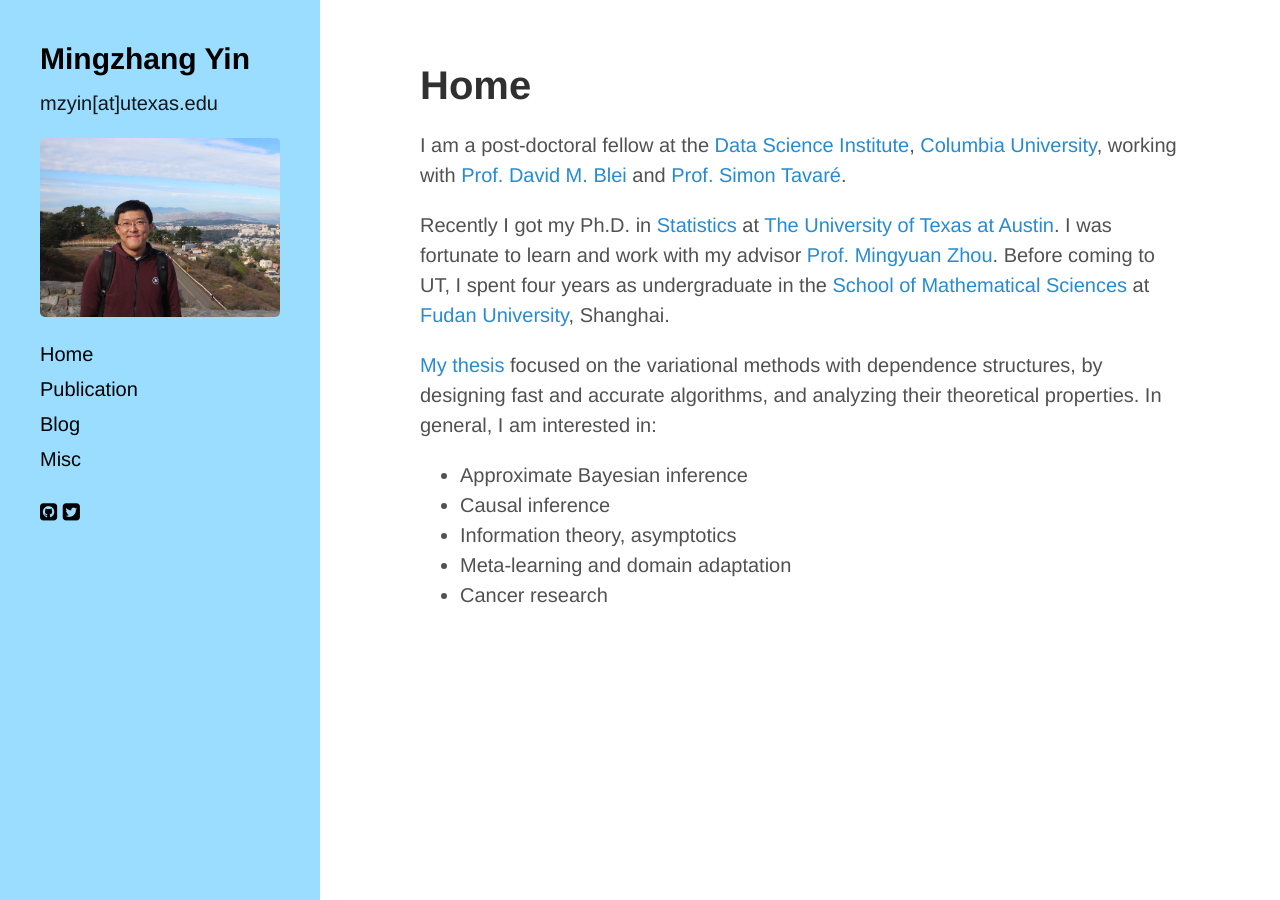
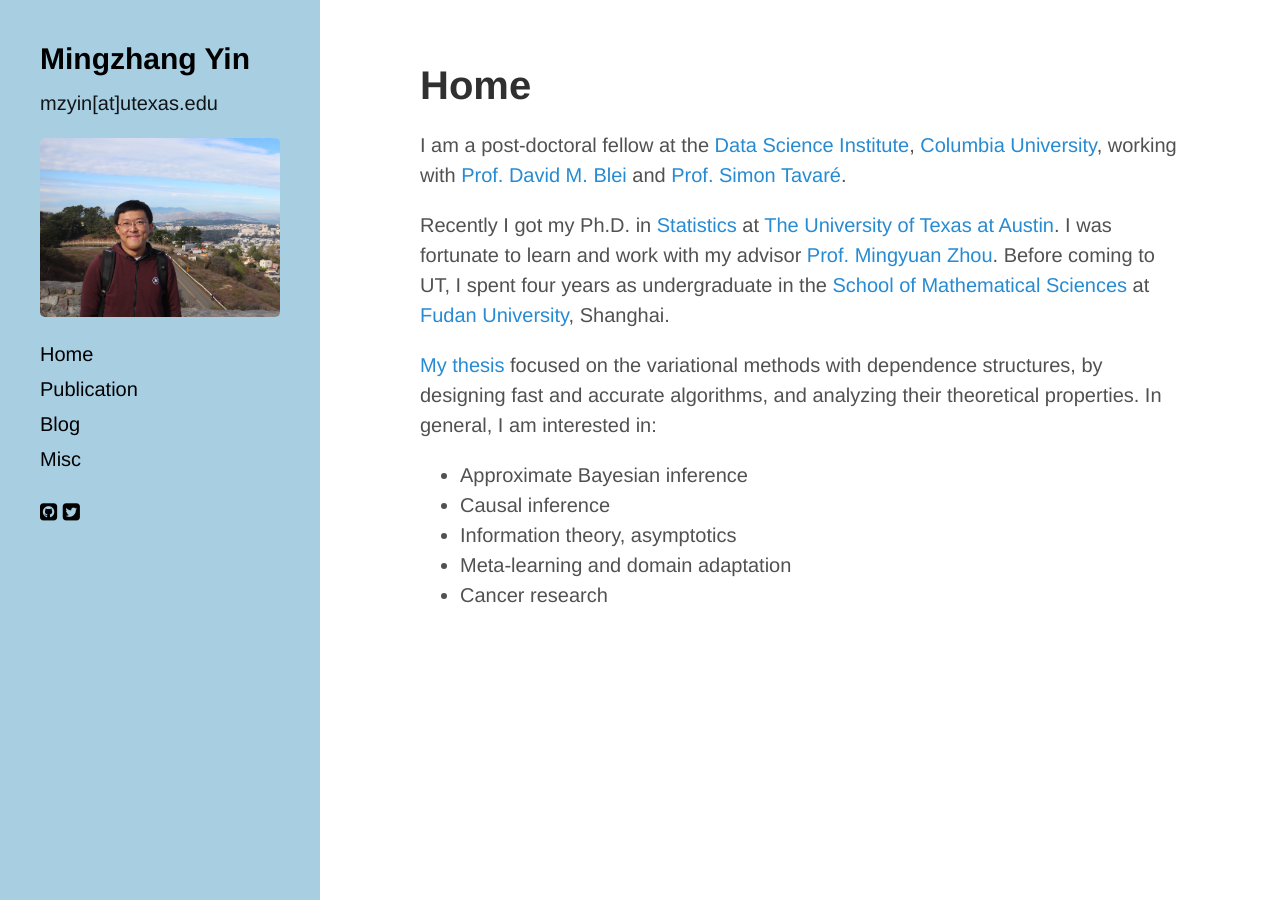
Before and after one commit to mingzhang-yin/mingzhang-yin.github.io, a Jekyll site: the page built from index.md, in a window 1280 px wide. Built offline with Jekyll 4.4.1, drawn with Linux system fonts in a browser that asks for light colours; nearby versions of some CDN libraries.

Commit message:
Update hyde.css

```diff
--- a/public/css/hyde.css
+++ b/public/css/hyde.css
@@ -39,7 +39,7 @@ html {
   text-align: center;
   padding: 2rem 1rem;
   color: rgba(0,0,0,0.9);
-  background-color: #9bddff;
+  background-color:#a8cee2;
 }
 @media (min-width: 48em) {
   .sidebar {
```
